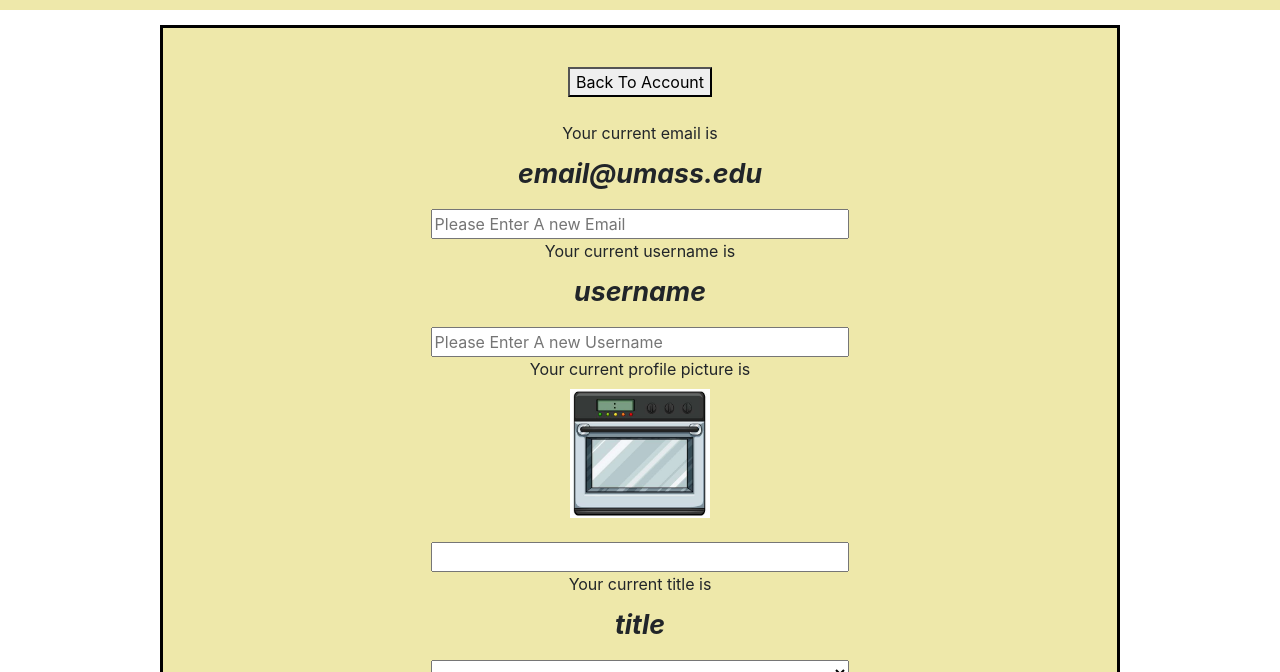
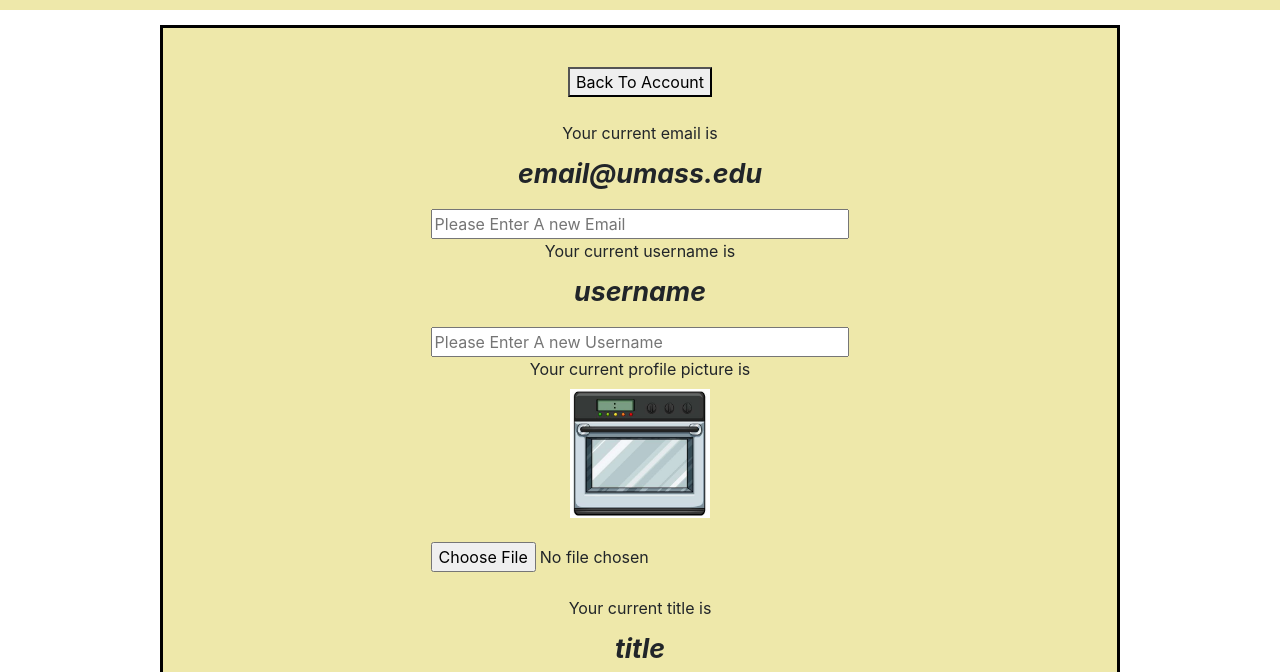
Before and after one commit to ibirle/cs326-final-alpha, a plain HTML site: page public/edit.html in a window 1280 px wide. Shown: the part 128-800 px from the top of the page. Drawn offline with nearby package versions, Linux system fonts and the light colour scheme.

Commit message:
added file upload to edit account page

```diff
--- a/public/css/account.css
+++ b/public/css/account.css
@@ -16,6 +16,9 @@ br{
     padding-left: 10%;
     padding-right: 10%;
     padding-bottom: 3%;
+}
+#ppbutton{
+    text-align:center;
 }
 #editbox{
     border : 3px solid black;
--- a/public/edit.html
+++ b/public/edit.html
@@ -38,7 +38,7 @@
         <br>
         <label for ="pp">Your current profile picture is</label><br>
         <div id="ppvalue" class="smaller"><img id="ppedit" class="account" src="pictures/defaultProfile.jpg"></div><br>
-        <input type="text" name="pp"><!--need to work on submitting an image-->
+        <div id="ppbutton"><form action="/action_page.php"><input type="file" name="pp"></form></div>
         <br>
         <label for ="edittitle">Your current title is</label><br>
         <div id="titlevalue" class="smaller"><p>title<p></div>
```
